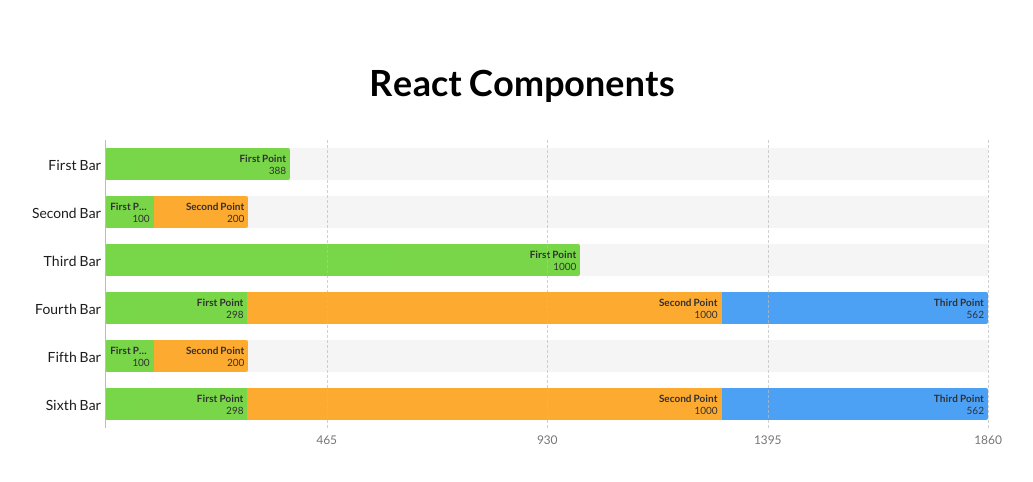
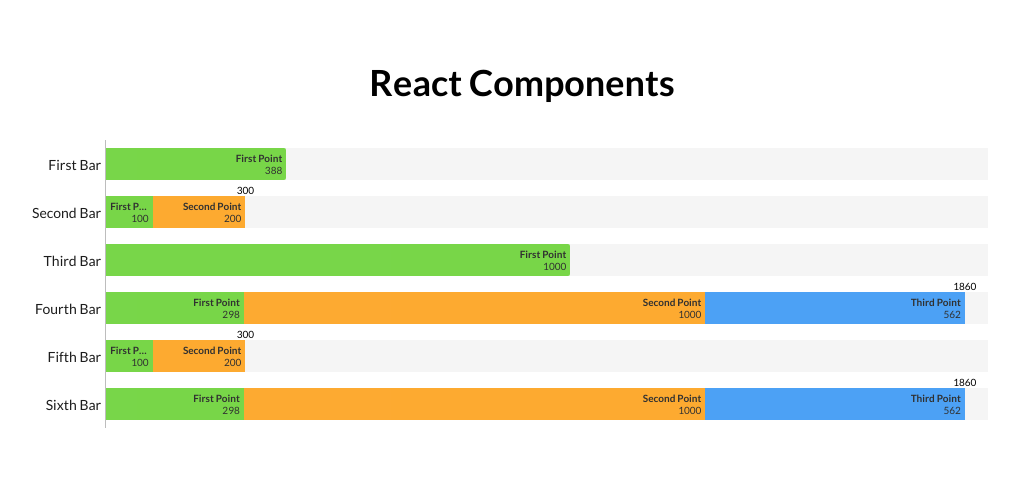
Before and after one commit to XavierEr/react-components, a React app: page / in a window 1280 px wide. Shown: the top 482 px of the page, without its empty margins (118-1151 px from the left). Built offline with nearby package versions, Linux system fonts and the light colour scheme.

Commit message:
Add logic to show steps or total label

```diff
--- a/src/components/HorizontalBarChart/HorizontalBarChart.module.scss
+++ b/src/components/HorizontalBarChart/HorizontalBarChart.module.scss
@@ -38,6 +38,7 @@
     position: relative;
 
     .barContainer {
+      align-items: flex-start;
       border-radius: 0 2px 2px 0;
       display: flex;
       height: 32px;
@@ -50,8 +51,6 @@
         opacity: 0.8;
 
         .labelContainer {
-          color: $neutral-black;
-          font-size: 10px;
           max-width: 100%;
           padding: 0 4px;
           position: absolute;
@@ -66,6 +65,7 @@
           > .label,
           > .value {
             @include ellipsis;
+            font-size: 10px;
             text-align: right;
           }
         }
@@ -93,6 +93,11 @@
         &.color4 {
           background-color: $yellow-300;
         }
+      }
+
+      .totalLabel {
+        font-size: 10px;
+        transform: translate(-50%, -100%);
       }
 
       &::before {
--- a/src/components/HorizontalBarChart/HorizontalBarChart.tsx
+++ b/src/components/HorizontalBarChart/HorizontalBarChart.tsx
@@ -15,6 +15,7 @@
   bars,
   className,
   numberOfSteps = 4,
+  showSteps = false,
   style,
 }): JSX.Element => {
 
@@ -28,9 +29,9 @@
         const sumOfPoints = currentBar.points.reduce<number>((accumulator, currentPoint) => accumulator + currentPoint.value, 0);
 
         if (accumulator < sumOfPoints) {
-          return sumOfPoints;
+          // return sumOfPoints;
           // return roundUpToNearestNumber(sumOfPoints, Number('1'.padEnd(sumOfPoints.toString().length, '0')));
-          // return roundUpToNearestNumber(sumOfPoints, Number('1'.padEnd(sumOfPoints.toString().length - 1, '0')));
+          return roundUpToNearestNumber(sumOfPoints, Number('1'.padEnd(sumOfPoints.toString().length - 1, '0')));
         }
         return accumulator;
       }, 0);
@@ -63,16 +64,20 @@
                   </div>
                 );
               })}
+
+              {!showSteps && bar.points.length > 1 ? <div className={styles.totalLabel}>
+                {bar.points.reduce<number>((accumulator, currentPoint) => accumulator + currentPoint.value, 0)}
+              </div> : null}
             </div>
           );
         })}
 
-        {[...Array(numberOfSteps).keys()].map((value: number) => {
+        {showSteps && [...Array(numberOfSteps).keys()].map((value: number) => {
           const step = (value + 1) / numberOfSteps;
 
           return (
             <div key={value} className={styles.step} style={{ left: `${step * 100}%` }}>
-              <div className={styles.label}>{Math.ceil(step * highestPoint)}</div>
+              <div className={styles.label}>{Math.trunc(step * highestPoint)}</div>
             </div>
           );
         })}
--- a/src/components/HorizontalBarChart/horizontalBarChartProps.d.ts
+++ b/src/components/HorizontalBarChart/horizontalBarChartProps.d.ts
@@ -2,5 +2,6 @@
   bars: Array<{ label: string; points: Array<{ label: string; value: number; }>; }>;
   className?: string;
   numberOfSteps?: number;
+  showSteps?: boolean;
   style?: React.CSSProperties;
 }
```
